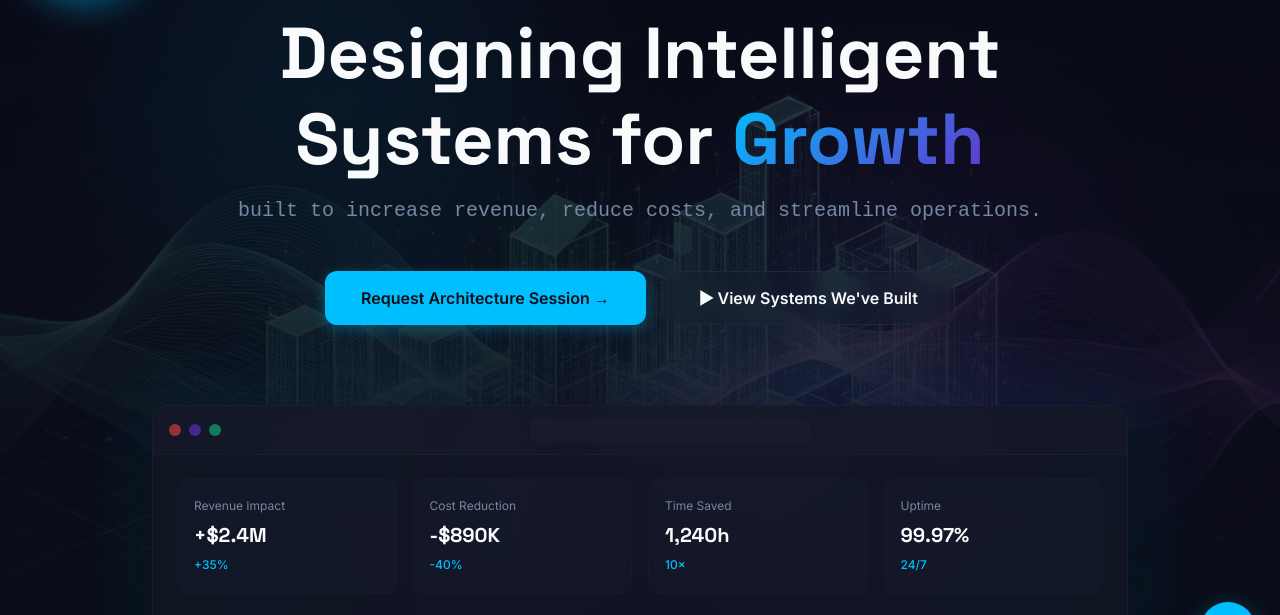
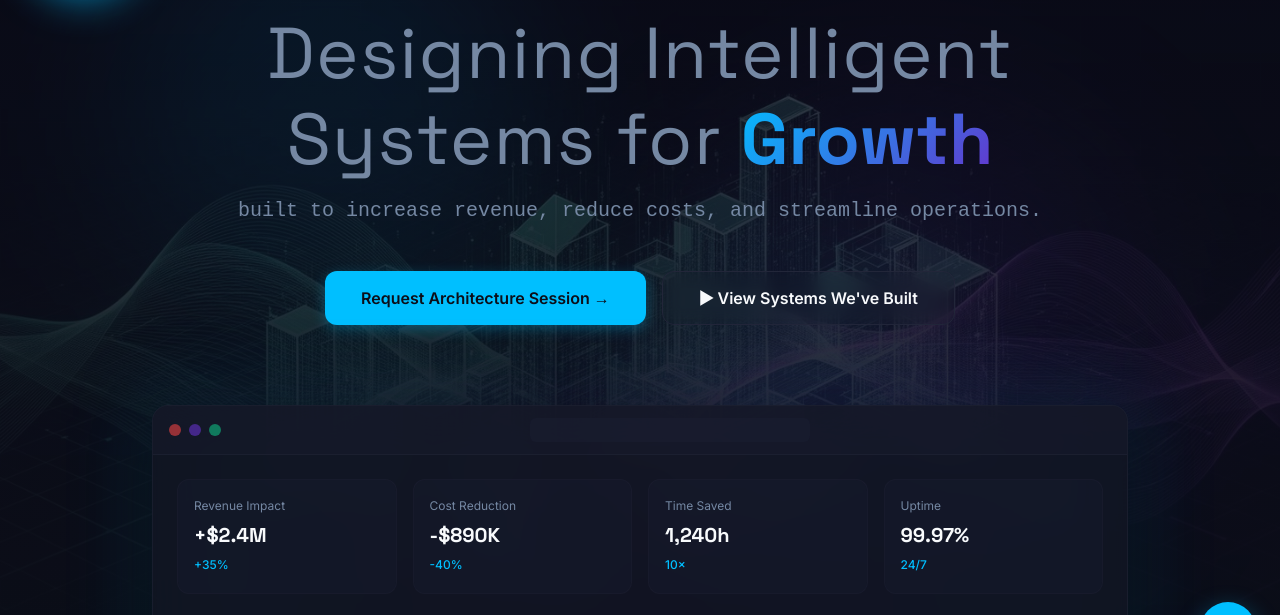
Before and after one commit to Switdeveloper/the-six, a plain HTML site: page index.html in a window 1280 px wide. Shown: the part 118-733 px from the top of the page. Drawn offline with Linux system fonts and the light colour scheme.

Commit message:
Improve hero font styling - lighter weight for 'Designing Intelligent Systems for' text

```diff
--- a/index.html
+++ b/index.html
@@ -62,7 +62,7 @@
       <div class="hero-overlay"></div>
       <div class="container hero-content reveal">
         <h1 class="hero-headline">
-          Designing Intelligent Systems for <span class="text-gradient">Growth</span>
+          <span class="hero-label">Designing Intelligent Systems for</span> <span class="text-gradient">Growth</span>
           <span class="hero-sub">built to increase revenue, reduce costs, and streamline operations.</span>
         </h1>
         <div class="hero-ctas">
--- a/styles.css
+++ b/styles.css
@@ -117,6 +117,7 @@ button{font-family:inherit;cursor:pointer;border:none;background:none;color:inhe
 .hero-overlay{position:absolute;inset:0;background:linear-gradient(180deg,hsl(var(--background)/.4) 0%,hsl(var(--background)/.8) 60%,hsl(var(--background)) 100%)}
 .hero-content{position:relative;z-index:2;max-width:64rem;text-align:center}
 .hero-headline{font-size:clamp(2.5rem,6vw,4.5rem);font-weight:700;margin-bottom:3rem}
+.hero-label{font-weight:300;letter-spacing:.02em;color:hsl(var(--muted-foreground))}
 .hero-sub{display:block;font-size:clamp(1rem,1.6vw,1.25rem);font-weight:400;color:hsl(var(--muted-foreground));margin-top:1rem;font-family:ui-monospace,monospace}
 .hero-ctas{display:flex;flex-wrap:wrap;gap:1rem;justify-content:center;margin-bottom:5rem}
 
```
